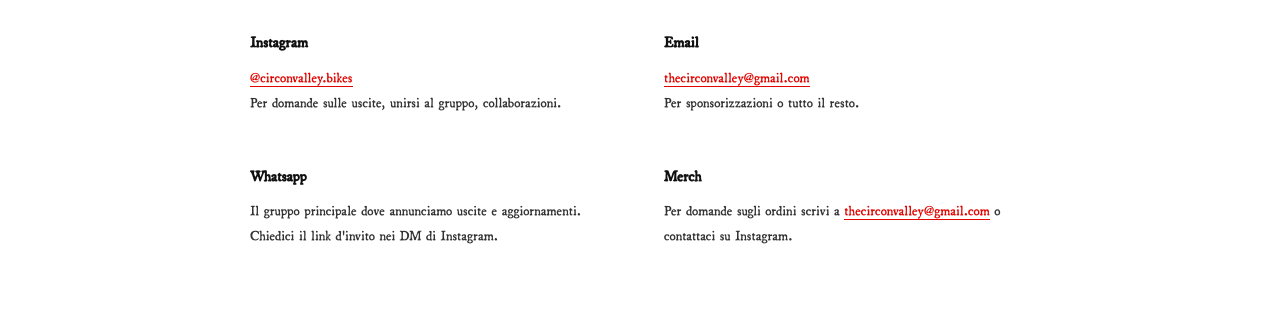
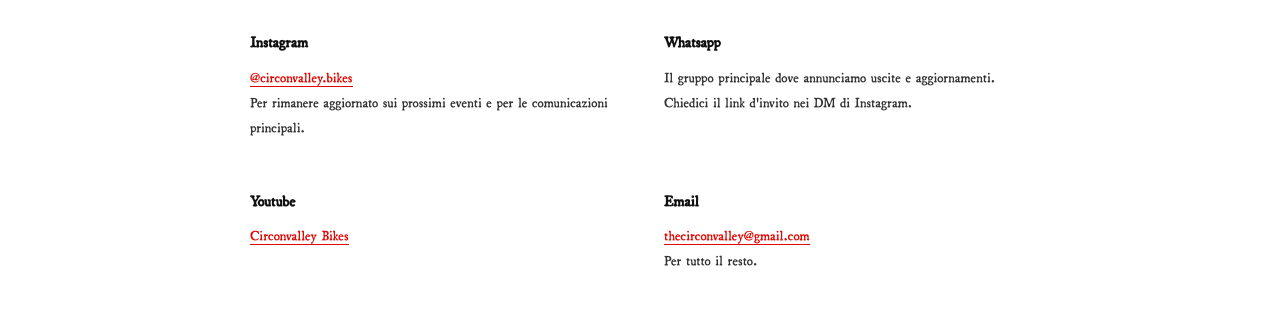
Before and after one commit to gimmi-i/circonvalley, a website: page index.html in a window 1280 px wide. Shown: the part 2462-2785 px from the top of the page. Drawn offline with Linux system fonts and the light colour scheme; no server answers.

Commit message:
Revise contact details and add YouTube link
Updated contact information and added YouTube section.

```diff
--- a/index.html
+++ b/index.html
@@ -301,20 +301,20 @@
       <div class="contact-group">
         <h3>Instagram</h3>
         <p><a href="https://instagram.com/circonvalley.bikes" target="_blank">@circonvalley.bikes</a><br>
-        Per domande sulle uscite, unirsi al gruppo, collaborazioni.</p>
-      </div>
-      <div class="contact-group">
-        <h3>Email</h3>
-        <p><a href="mailto:thecirconvalley@gmail.com">thecirconvalley@gmail.com</a><br>
-        Per sponsorizzazioni o tutto il resto.</p>
+        Per rimanere aggiornato sui prossimi eventi e per le comunicazioni principali.</p>
       </div>
       <div class="contact-group">
         <h3>Whatsapp</h3>
         <p>Il gruppo principale dove annunciamo uscite e aggiornamenti. Chiedici il link d'invito nei DM di Instagram.</p>
       </div>
       <div class="contact-group">
-        <h3>Merch</h3>
-        <p>Per domande sugli ordini scrivi a <a href="mailto:thecirconvalley@gmail.com">thecirconvalley@gmail.com</a> o contattaci su Instagram.</p>
+        <h3>Youtube</h3>
+        <p><a href="https://www.youtube.com/@circonvalleybikes5954" target="_blank">Circonvalley Bikes</a><br>
+      </div>
+      <div class="contact-group">
+        <h3>Email</h3>
+        <p><a href="mailto:thecirconvalley@gmail.com">thecirconvalley@gmail.com</a><br>
+        Per tutto il resto.</p>
       </div>
     </div>
   </div>
```
